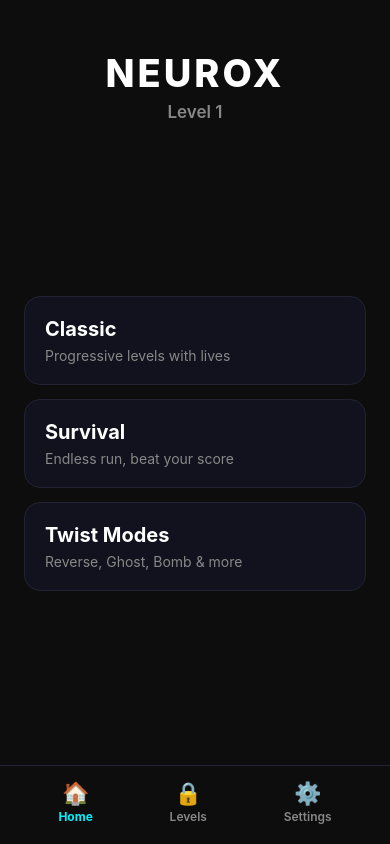
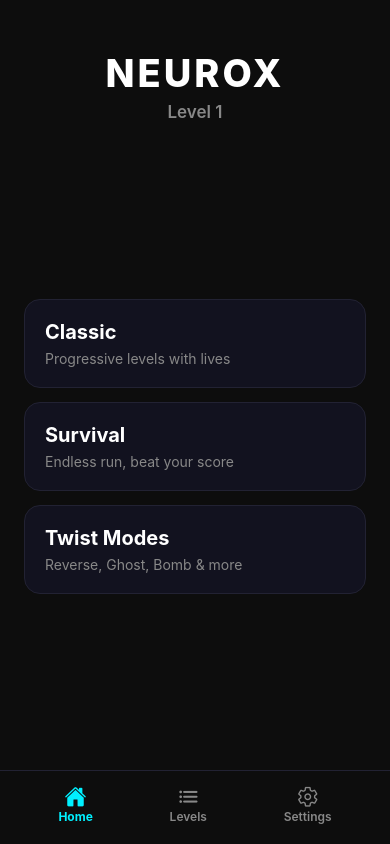
Before and after one commit to moadh704/neurox, a React Native app: screen /Home in a window 390 px wide. Built offline with nearby package versions, Linux system fonts and the light colour scheme.

Commit message:
ui: replace emojis with Ionicons in HomeScreen

```diff
--- a/src/screens/HomeScreen.tsx
+++ b/src/screens/HomeScreen.tsx
@@ -10,6 +10,7 @@ import { useNavigation } from '@react-navigation/native';
 import { NativeStackNavigationProp } from '@react-navigation/native-stack';
 import { RootStackParamList } from '../../App';
 import AsyncStorage from '@react-native-async-storage/async-storage';
+import { Ionicons } from '@expo/vector-icons';
 
 type NavProp = NativeStackNavigationProp<RootStackParamList>;
 
@@ -60,7 +61,7 @@ export default function HomeScreen() {
 
         <View style={styles.bottomNav}>
           <TouchableOpacity style={styles.navItem} onPress={() => {}}>
-            <Text style={styles.navIcon}>🏠</Text>
+            <Ionicons name="home" size={22} color="#00f0ff" />
             <Text style={styles.navLabelActive}>Home</Text>
           </TouchableOpacity>
 
@@ -68,7 +69,7 @@ export default function HomeScreen() {
             style={styles.navItem}
             onPress={() => navigation.navigate('Levels')}
           >
-            <Text style={styles.navIcon}>🔒</Text>
+            <Ionicons name="list" size={22} color="#888888" />
             <Text style={styles.navLabel}>Levels</Text>
           </TouchableOpacity>
 
@@ -76,7 +77,7 @@ export default function HomeScreen() {
             style={styles.navItem}
             onPress={() => navigation.navigate('Settings')}
           >
-            <Text style={styles.navIcon}>⚙️</Text>
+            <Ionicons name="settings-outline" size={22} color="#888888" />
             <Text style={styles.navLabel}>Settings</Text>
           </TouchableOpacity>
         </View>
@@ -139,7 +140,6 @@ const styles = StyleSheet.create({
     borderTopColor: '#222233',
   },
   navItem: { alignItems: 'center' },
-  navIcon: { fontSize: 22, marginBottom: 3 },
   navLabel: { color: '#888888', fontSize: 12, fontWeight: '600' },
   navLabelActive: { color: '#00f0ff', fontSize: 12, fontWeight: '700' },
 });
```
